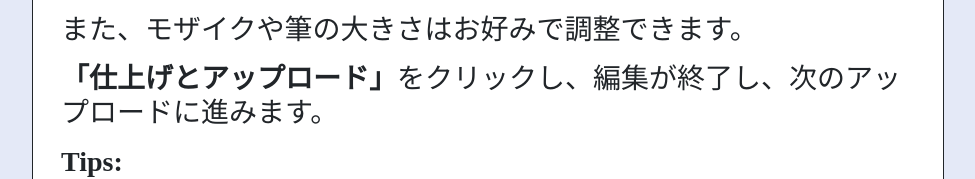
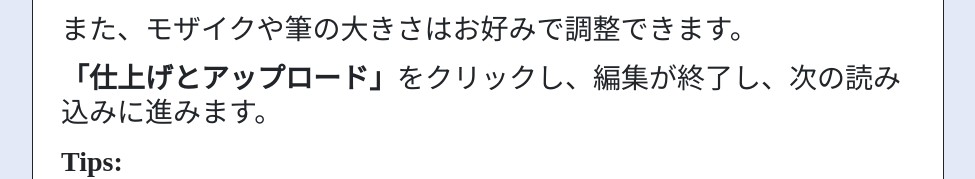
Before and after one commit to AnranXu/HideTight_crowdsourcing, a plain HTML site: page index.html in a window 1280 px wide. Shown: the part 860-1039 px from the top of the page, without its empty margins (133-1108 px from the left). Drawn offline with nearby package versions, Linux system fonts and the light colour scheme; a script that the page names is missing.

Commit message:
Update index.html

```diff
--- a/index.html
+++ b/index.html
@@ -24,14 +24,14 @@
                     <div class="card-header"><h2><strong>説明書</strong></h2></div>
                     <div class="card-body text-dark">
                         <h3 class="card-title"><strong>依頼内容</strong></h3>
-                        <p class="card-text"><h3>あなたにお願いしたいタスクは、ソーシャルネットワークサービス（FaceBook、Twitter、Instagramなど）で共有したことがある、または共有する予定の写真を10枚アップロードし（ボタン<img class="card-img" src="./icons/upload.png" alt="Upload" style="width: 70px; height: 70px;">をクリックすることにより、写真を一枚入力します）、写真に含まれる<storng>プライバシーを脅かす可能性のある箇所</strong>に関して、可能な限り以下の作業を行っていただくことです。
+                        <p class="card-text"><h3>あなたにお願いしたいタスクは、ソーシャルネットワークサービス（FaceBook、Twitter、Instagramなど）で共有したことがある、または共有する予定の写真を10枚アップロードし（ボタン<img class="card-img" src="./icons/upload.png" alt="Upload" style="width: 70px; height: 70px;">をクリックすることにより、写真を一枚読み込みます）、写真に含まれる<storng>プライバシーを脅かす可能性のある箇所</strong>に関して、可能な限り以下の作業を行っていただくことです。
                         <p class="card-text"><h3>各写真には、プライバシーを脅かす内容が最低1つは含まれている必要があります。</h3></p>
                         <p class="card-text"><h3>ボタン<img class="card-img" src="./icons/brush.png" alt="Brush" style="width: 70px; height: 70px;"><strong>「ブラシ」</strong>をクリックし、モザイクをかけたい部分にマウスを合わせます。</h3></p>
                         <p class="card-text"><h3><strong>直接または間接的</strong>にプライバシーを脅かす内容が含まれている部分にモザイクを掛けてください。</h3></p>
                         <p class="card-text"><h3>モザイクで一つの箇所を隠し終わったら、注釈のためにテキストボックスを挿入してください。</h3></p>
                         <p class="card-text"><h3>追加したモザイクを削除したい場合は、<img class="card-img" src="./icons/eraser.png" alt="Eraser" style="width: 70px; height: 70px;"><strong>「消しゴム」</strong>ボタンをクリックし、モザイクを削除したい部分にマウスをあててください。</h3></p>
                         <p class="card-text"><h3>また、モザイクや筆の大きさはお好みで調整できます。</h3></p>
-                        <p class="card-text"><h3><strong>「仕上げとアップロード」</strong>をクリックし、編集が終了し、次のアップロードに進みます。</h3></p>
+                        <p class="card-text"><h3><strong>「仕上げとアップロード」</strong>をクリックし、編集が終了し、次の読み込みに進みます。</h3></p>
                         <p class="card-text"><h3><strong>Tips:</strong></h3></p>
                         <ul class="card-text">
                             <li>
```
